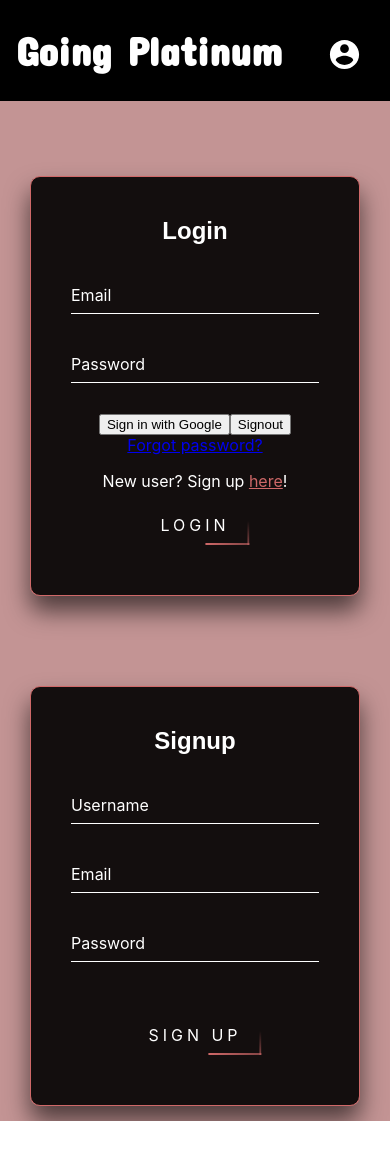
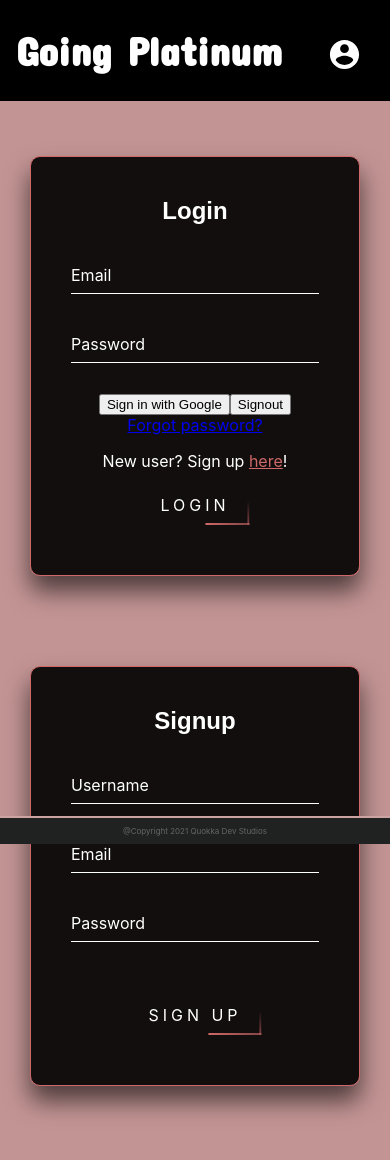
Before and after one commit to DevDan13/going-platinum, a React (Create React App) app in the folder client/: page /login in a window 390 px wide. Before the commit the page ends 1121 px from the top, so only its background shows below. Built offline with nearby package versions, Linux system fonts and the light colour scheme; no server answers; a web font is replaced by a local one.

Commit message:
Footer included on Login page and buttons now change cursor type on hover.

```diff
--- a/client/src/components/Firebase/SignIn.css
+++ b/client/src/components/Firebase/SignIn.css
@@ -153,6 +153,7 @@ left: 0;
 
 /* Button background on hover */
 .login-box a:hover {
+  cursor: pointer;
   background: rgb(207, 104, 104);
   color: #fff;
   border-radius: 5px;
--- a/client/src/components/Firebase/SignUp.css
+++ b/client/src/components/Firebase/SignUp.css
@@ -149,6 +149,7 @@ left: 0;
 
 /* Button background on hover */
 .login-box a:hover {
+  cursor: pointer;
   background: rgb(207, 104, 104);
   color: #fff;
   border-radius: 5px;
--- a/client/src/components/LoginForm/Form.js
+++ b/client/src/components/LoginForm/Form.js
@@ -3,6 +3,7 @@ import SignUp from "../Firebase/SignUp";
 import SignIn from "../Firebase/SignIn";
 import Grid from "@material-ui/core/Grid";
 import Header from "../Header/index";
+import Footer from "../Footer/index";
 
 function LoginForm() {
   return (
@@ -17,6 +18,7 @@ function LoginForm() {
           <SignUp />
         </Grid>
       </Grid>
+      <Footer></Footer>
     </div>
   );
 }
--- a/client/src/components/LoginForm/style.css
+++ b/client/src/components/LoginForm/style.css
@@ -10,11 +10,11 @@
 
 @media screen and (min-width: 964px) {
   #signin-div {
-    padding-right: 200px;
+    padding-left: 200px;
   }
 
   #signup-div {
-    padding-left: 200px;
+    padding-right: 200px;
   }
 
   #grid-container {
@@ -36,9 +36,10 @@
 @media screen and (max-width: 964px) {
   #signup-div {
     margin-top: 60px;
+    margin-bottom: 60px;
   }
 
   #signin-div {
-    margin-top: 60px;
+    margin-top: 40px;
   }
 }
--- a/client/src/components/ScrollLink/index.js
+++ b/client/src/components/ScrollLink/index.js
@@ -1,4 +1,4 @@
-import { Link, animateScroll as scroll } from "react-scroll";
+import { Link } from "react-scroll";
 
 function ScrollLink() {
   return (
```
